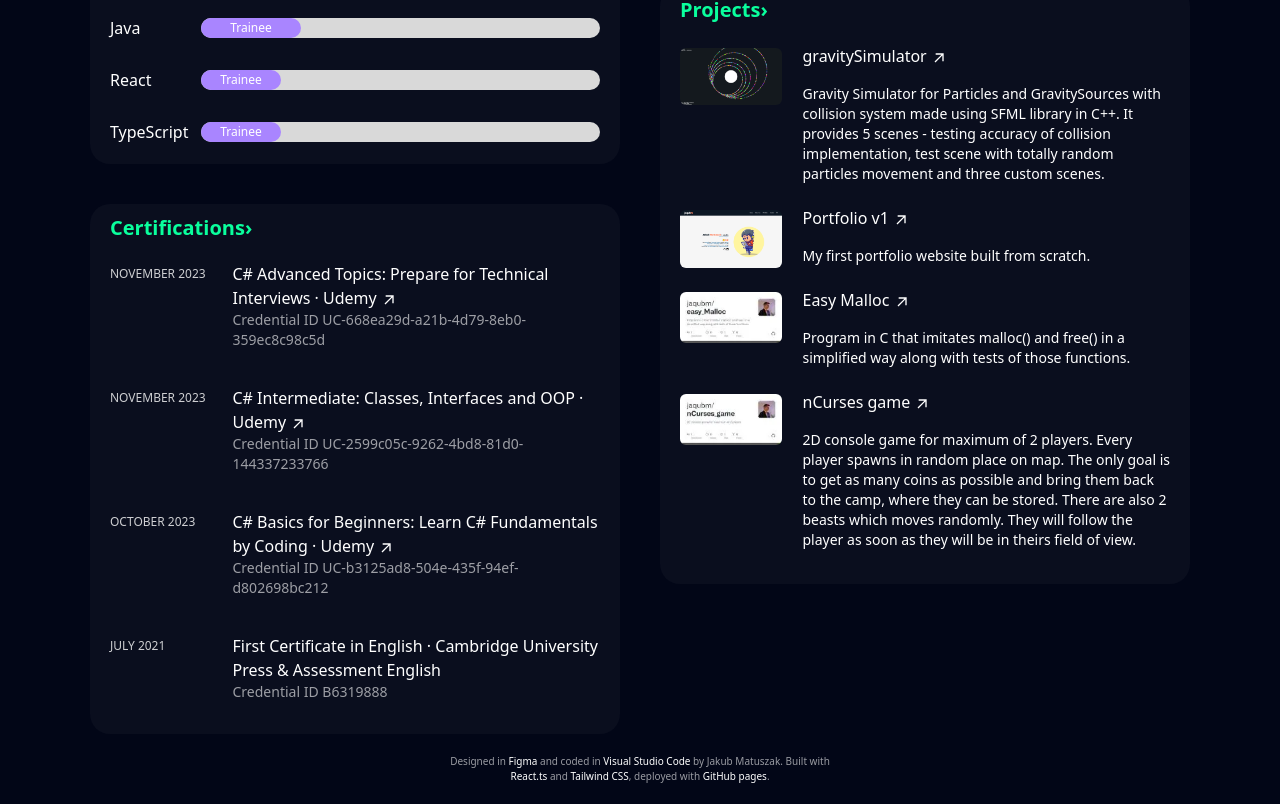
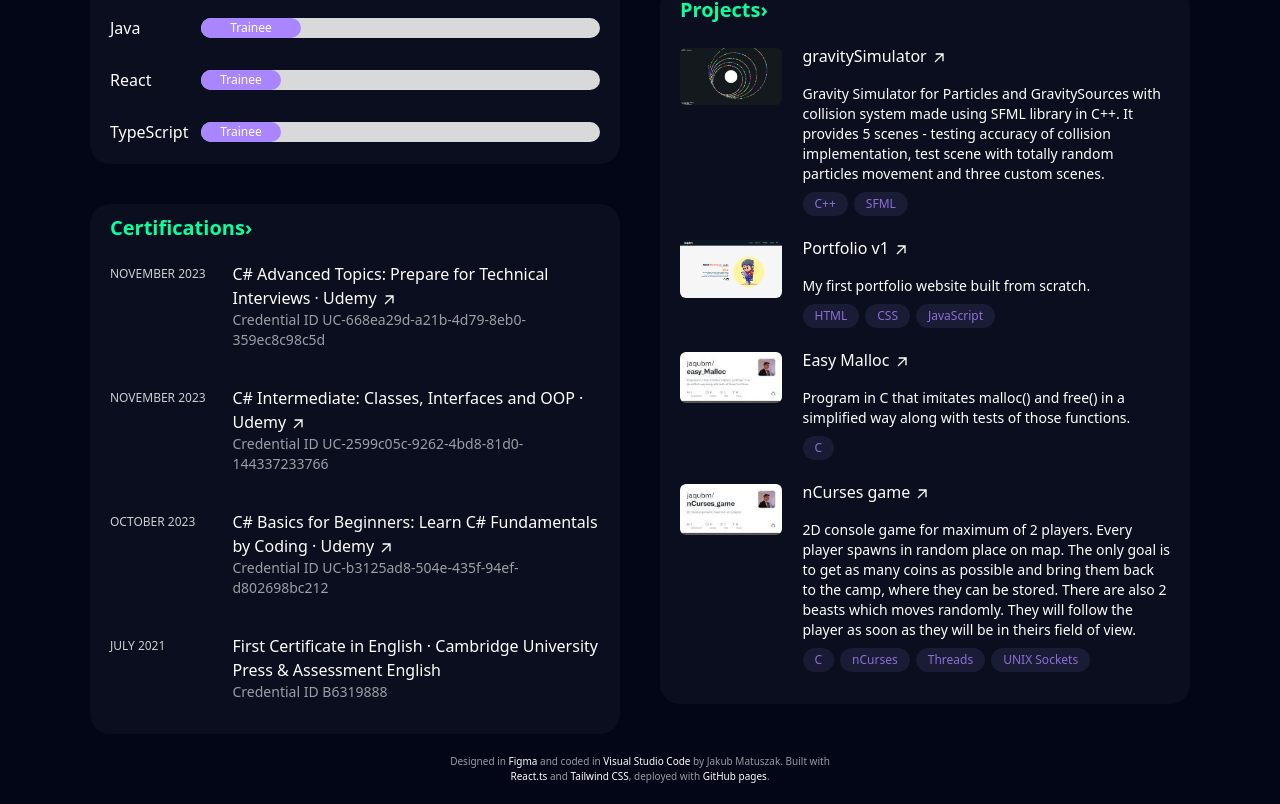
Before and after one commit to jaqubm/PortfolioV2, a React (Vite) app: page / in a window 1280 px wide. Shown: the part 1096-1900 px from the top of the page. Built offline with nearby package versions, Linux system fonts and the light colour scheme.

Commit message:
Improved Projects section

```diff
--- a/src/components/pages/Projects.tsx
+++ b/src/components/pages/Projects.tsx
@@ -17,37 +17,25 @@ const Projects = () => (
 
       <div className="space-y-5 mb-4">
 
-        <div>
-          <a href="https://github.com/jaqubm/gravitySimulator" target="_blank">
-            <ProjectInfo image={ gravitySimulator } title="gravitySimulator">
+        <ProjectInfo image={ gravitySimulator } link="https://github.com/jaqubm/gravitySimulator" title="gravitySimulator"
+        skills={ ["C++", "SFML"] }>
           Gravity Simulator for Particles and GravitySources with collision system made using SFML library in C++. It provides 5 scenes - testing accuracy of collision implementation, test scene with totally random particles movement and three custom scenes.
         </ProjectInfo>
-          </a>
-        </div>
 
-        <div>
-          <a href="https://github.com/jaqubm/portfolio_v1" target="_blank">
-            <ProjectInfo image={ portfolio_v1 } title="Portfolio v1">
+        <ProjectInfo image={ portfolio_v1 } link="https://github.com/jaqubm/portfolio_v1" title="Portfolio v1"
+        skills={ ["HTML", "CSS", "JavaScript"] }>
           My first portfolio website built from scratch.
         </ProjectInfo>
-          </a>
-        </div>
 
-        <div>
-          <a href="https://github.com/jaqubm/easy_Malloc" target="_blank">
-            <ProjectInfo image={ easy_Malloc } title="Easy Malloc">
+        <ProjectInfo image={ easy_Malloc } link="https://github.com/jaqubm/easy_Malloc" title="Easy Malloc"
+        skills={ ["C"] }>
           Program in C that imitates malloc() and free() in a simplified way along with tests of those functions.
         </ProjectInfo>
-          </a>
-        </div>
 
-        <div>
-          <a href="https://github.com/jaqubm/nCurses_game" target="_blank">
-            <ProjectInfo image={ nCurses_game } title="nCurses game">
+        <ProjectInfo image={ nCurses_game } link="https://github.com/jaqubm/nCurses_game" title="nCurses game"
+        skills={ ["C", "nCurses", "Threads", "UNIX Sockets"] }>
           2D console game for maximum of 2 players. Every player spawns in random place on map. The only goal is to get as many coins as possible and bring them back to the camp, where they can be stored. There are also 2 beasts which moves randomly. They will follow the player as soon as they will be in theirs field of view.
         </ProjectInfo>
-          </a>
-        </div>
 
       </div>
 
```
Lines whose indentation alone changed are shown as unchanged.
